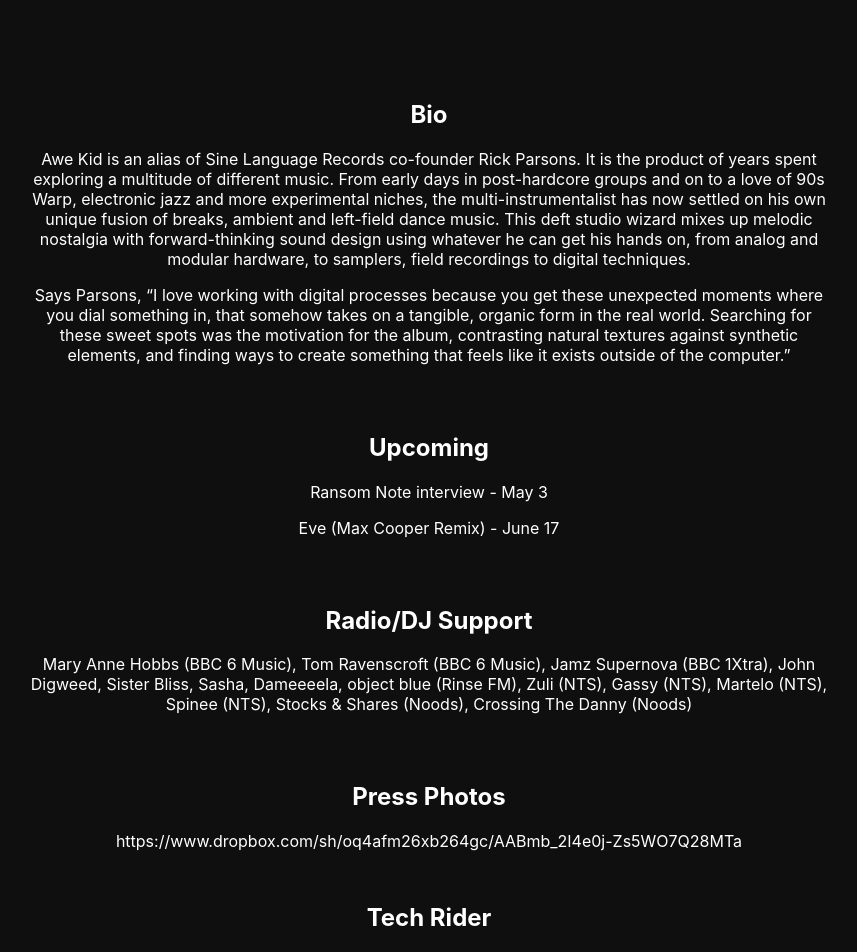
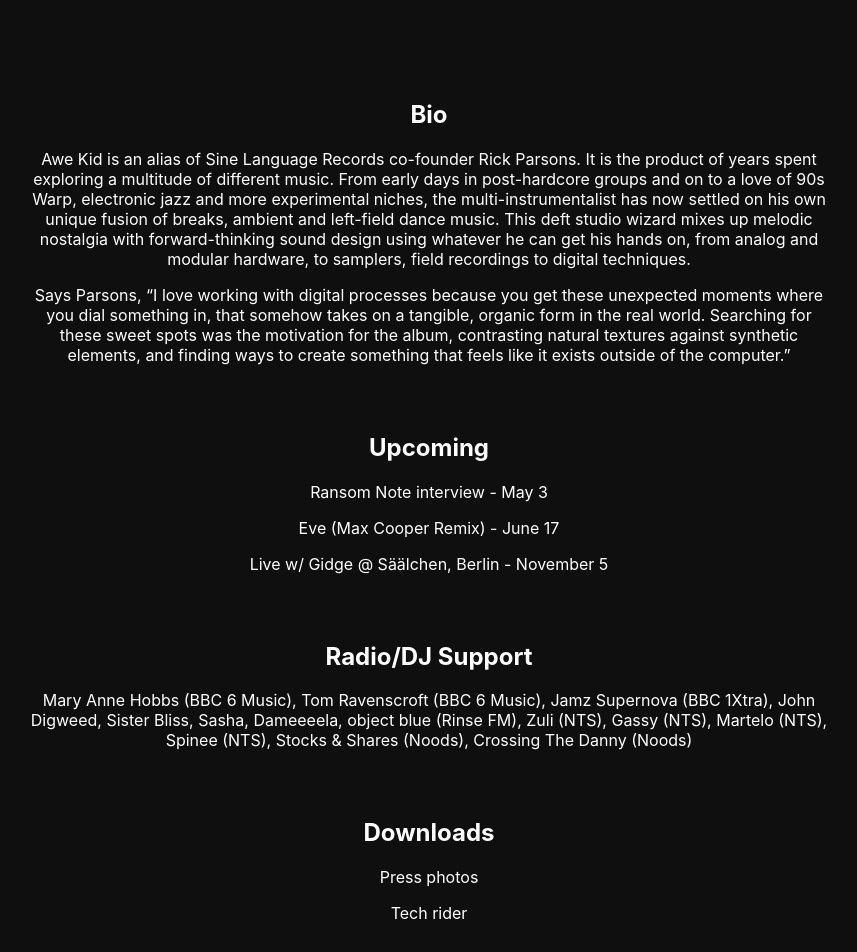
Before and after one commit to rkparsons/awekidmusic, a Next.js app: page /epk in a window 1280 px wide. Shown: the top 952 px of the page, without its empty margins (211-1068 px from the left). Built offline with nearby package versions, Linux system fonts and the light colour scheme.

Commit message:
Consolidate downloads

```diff
--- a/pages/epk.tsx
+++ b/pages/epk.tsx
@@ -45,6 +45,7 @@
           <h2>Upcoming</h2>
           <p>Ransom Note interview - May 3</p>
           <p>Eve (Max Cooper Remix) - June 17</p>
+          <p>Live w/ Gidge @ Säälchen, Berlin - November 5</p>
         </div>
 
         <div className={styles.section}>
@@ -58,27 +59,27 @@
         </div>
 
         <div className={styles.section}>
-          <h2>Press Photos</h2>
+          <h2>Downloads</h2>
+          <p>
             <a
               href="https://www.dropbox.com/sh/oq4afm26xb264gc/AABmb_2I4e0j-Zs5WO7Q28MTa"
               target="_blank"
               rel="noreferrer"
               className={styles.longLink}
             >
-            https://www.dropbox.com/sh/oq4afm26xb264gc/AABmb_2I4e0j-Zs5WO7Q28MTa
+              Press photos
             </a>
-        </div>
-
-        <div className={styles.section}>
-          <h2>Tech Rider</h2>
+          </p>
+          <p>
             <a
               href="https://www.dropbox.com/s/73bgtnk6l7j57mb/awe_kid_tech_rider.jpg"
               target="_blank"
               rel="noreferrer"
               className={styles.longLink}
             >
-            https://www.dropbox.com/s/73bgtnk6l7j57mb/awe_kid_tech_rider.jpg
+              Tech rider
             </a>
+          </p>
         </div>
 
         <div className={styles.section}>
```
Lines whose indentation alone changed are shown as unchanged.
